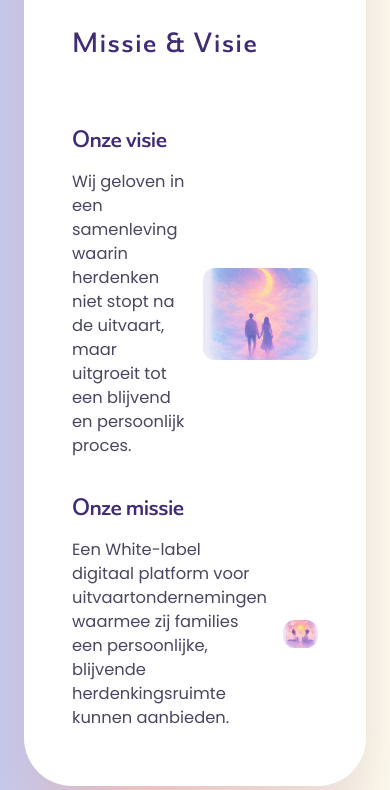
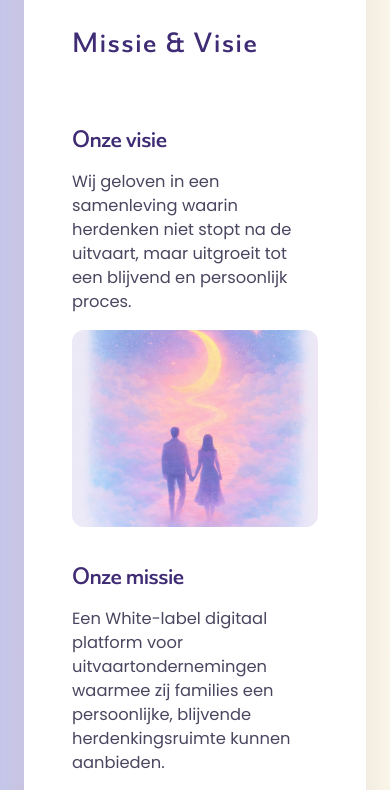
Before and after one commit to devosdevelops/Noekmemorial.be, a Vue app: page / in a window 390 px wide. Shown: the part 2140-2930 px from the top of the page. Built offline with nearby package versions, Linux system fonts and the light colour scheme; no server answers.

Commit message:
fix: mission and vision visual on home page wrong position

```diff
--- a/src/components/mission-card.vue
+++ b/src/components/mission-card.vue
@@ -75,10 +75,9 @@ defineProps({
 @media (max-width: 40rem) {
   .mission-card {
     height: auto;
-    grid-template-columns: 1fr 1fr;
-    gap: var(--space-16);
-    align-items: center;
-    display: grid;
+    display: flex;
+    flex-direction: column;
+    align-items: stretch;
   }
 
   .mission-image {
@@ -86,15 +85,7 @@ defineProps({
   }
 
   .mission-title {
-    grid-column: 1 / -1;
-  }
-
-  .mission-card.is-reversed .mission-image {
-    order: 2;
-  }
-
-  .mission-card.is-reversed .mission-text {
-    order: 1;
+    width: 100%;
   }
 }
 </style>
```
